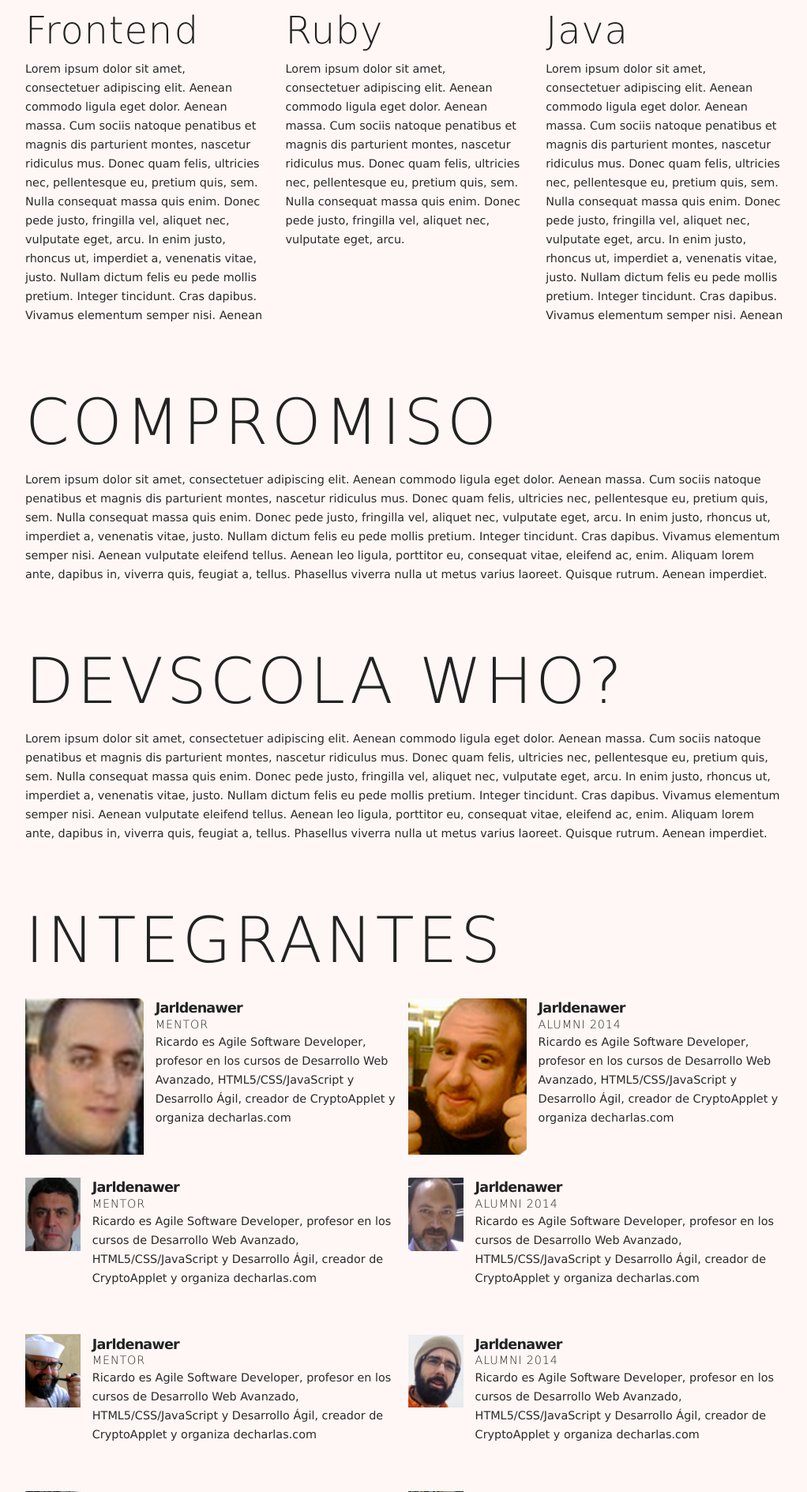
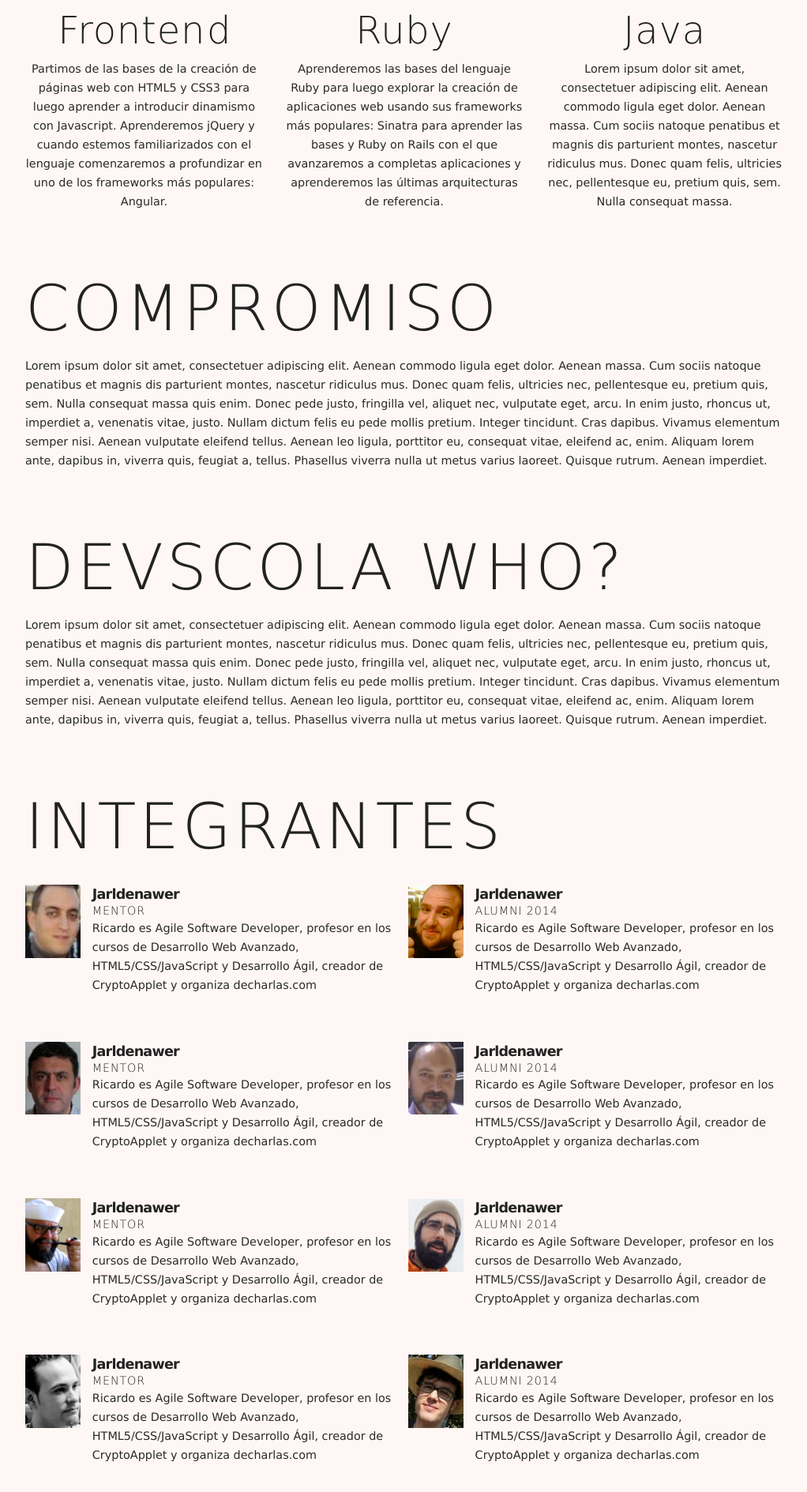
Before and after one commit to devscola/devscola.github.io, a PHP site: page / in a window 1280 px wide. Shown: the part 1760-3649 px from the top of the page at 79% size, without its empty margins (128-1150 px from the left). Run offline with PHP 8.4, Linux system fonts and the light colour scheme; some libraries are stand-ins or nearby versions.

Commit message:
New Text Alignment to Tracks

```diff
--- a/assets/stylesheets/style.css
+++ b/assets/stylesheets/style.css
@@ -49,6 +49,11 @@ line-height: 1.5rem;
 margin-bottom: 2rem
 }
 
+
+#TRACKS div div p, #TRACKS div div h4 {
+
+	text-align: center;
+}
 
 @media only screen and (min-width : 801px) and (max-width : 1024px) {
 
@@ -447,14 +452,13 @@ img {
 
 
 
+.logo-track {
 
 
-.logo-track {
-
 	margin-top: 3rem;
-	margin-bottom: 0.5rem;
-	height: 75%;
-	width: 75%;
+	height: 100%;
+	width: 100%;
+	padding: 1rem;
 }
 
 
--- a/index.html
+++ b/index.html
@@ -111,23 +111,23 @@
 
 			<div class="large-12 columns total-align">
 				<div class="large-4 medium-4 small-12 columns left_column">
-					<img class="logo-track" src="assets/images/Logotipo-02.png" alt="Logos HTML5 CSS3 y JS">
+					<img class="logo-track" src="assets/images/LogoFrontend.svg" alt="Logos HTML5 CSS3 y JS">
 					<h4>Frontend</h4>
-					<p>Lorem ipsum dolor sit amet, consectetuer adipiscing elit. Aenean commodo ligula eget dolor. Aenean massa. Cum sociis natoque penatibus et magnis dis parturient montes, nascetur ridiculus mus. Donec quam felis, ultricies nec, pellentesque eu, pretium quis, sem. Nulla consequat massa quis enim. Donec pede justo, fringilla vel, aliquet nec, vulputate eget, arcu. In enim justo, rhoncus ut, imperdiet a, venenatis vitae, justo. Nullam dictum felis eu pede mollis pretium. Integer tincidunt. Cras dapibus. Vivamus elementum semper nisi. Aenean
+					<p>Partimos de las bases de la creación de páginas web con HTML5 y CSS3 para luego aprender a introducir dinamismo con Javascript. Aprenderemos jQuery y cuando estemos familiarizados con el lenguaje comenzaremos a profundizar en uno de los frameworks más populares: Angular.
 					</p>
 				</div>
 
 				<div class="large-4 medium-4 small-12 columns center_column">
-					<img class="logo-track" src="assets/images/Logotipo-03.png" alt="Logos Ruby  y Ruby on Rails">
+					<img class="large-12 logo-track" src="assets/images/LogoRuby.svg" alt="Logos Ruby  y Ruby on Rails">
 					<h4>Ruby</h4>
-					<p>Lorem ipsum dolor sit amet, consectetuer adipiscing elit. Aenean commodo ligula eget dolor. Aenean massa. Cum sociis natoque penatibus et magnis dis parturient montes, nascetur ridiculus mus. Donec quam felis, ultricies nec, pellentesque eu, pretium quis, sem. Nulla consequat massa quis enim. Donec pede justo, fringilla vel, aliquet nec, vulputate eget, arcu.
+					<p>Aprenderemos las bases del lenguaje Ruby para luego explorar la creación de aplicaciones web usando sus frameworks más populares: Sinatra para aprender las bases y Ruby on Rails con el que avanzaremos a completas aplicaciones y aprenderemos las últimas arquitecturas de referencia.
 					</p>
 				</div>
 
 				<div class="large-4 medium-4 small-12 columns right_column">
-					<img class="logo-track" src="assets/images/Logotipo-04.png" alt="Logo Java">
+					<img class="logo-track" src="assets/images/LogoJava.svg" alt="Logo Java">
 					<h4>Java</h4>
-					<p>Lorem ipsum dolor sit amet, consectetuer adipiscing elit. Aenean commodo ligula eget dolor. Aenean massa. Cum sociis natoque penatibus et magnis dis parturient montes, nascetur ridiculus mus. Donec quam felis, ultricies nec, pellentesque eu, pretium quis, sem. Nulla consequat massa quis enim. Donec pede justo, fringilla vel, aliquet nec, vulputate eget, arcu. In enim justo, rhoncus ut, imperdiet a, venenatis vitae, justo. Nullam dictum felis eu pede mollis pretium. Integer tincidunt. Cras dapibus. Vivamus elementum semper nisi. Aenean
+					<p>Lorem ipsum dolor sit amet, consectetuer adipiscing elit. Aenean commodo ligula eget dolor. Aenean massa. Cum sociis natoque penatibus et magnis dis parturient montes, nascetur ridiculus mus. Donec quam felis, ultricies nec, pellentesque eu, pretium quis, sem. Nulla consequat massa.
 					</p>
 				</div>
 			</div>
@@ -154,21 +154,21 @@
 		<section id="WHO-PICS" class="row">
 			<h2>INTEGRANTES</h2>
 			<div class="large-12 medium-12 small-12 columns total-align" >
-				<div class="large-2 medium-2 small-4 columns left_column crop">
+				<div class="large-1 medium-2 small-4 columns left_column">
 					<img src="assets/images/Who1.jpg" alt="Who1">
 				</div>
 
-				<div class="large-4 medium-4 small-8 columns center_column">
+				<div class="large-5 medium-4 small-8 columns center_column">
 					<h3>Jarldenawer</h3>
 					<h5>MENTOR</h5>
 					<p>Ricardo es Agile Software Developer, profesor en los cursos de Desarrollo Web Avanzado, HTML5/CSS/JavaScript y Desarrollo Ágil, creador de CryptoApplet y organiza decharlas.com</p>
 				</div>
 
-				<div class="large-2 medium-2 small-4 columns center_column crop">
+				<div class="large-1 medium-2 small-4 columns center_column">
 					<img src="assets/images/Who2.jpg" alt="Who1">
 				</div>
 
-				<div class="large-4 medium-4 small-8 columns right_column">
+				<div class="large-5 medium-4 small-8 columns right_column">
 					<h3>Jarldenawer</h3>
 					<h5>ALUMNI 2014</h5>
 					<p>Ricardo es Agile Software Developer, profesor en los cursos de Desarrollo Web Avanzado, HTML5/CSS/JavaScript y Desarrollo Ágil, creador de CryptoApplet y organiza decharlas.com</p>
```
Also changed, not shown: assets/images/LogoFrontend.svg (added), assets/images/LogoJava.svg (added), assets/images/LogoRuby.svg (added).
